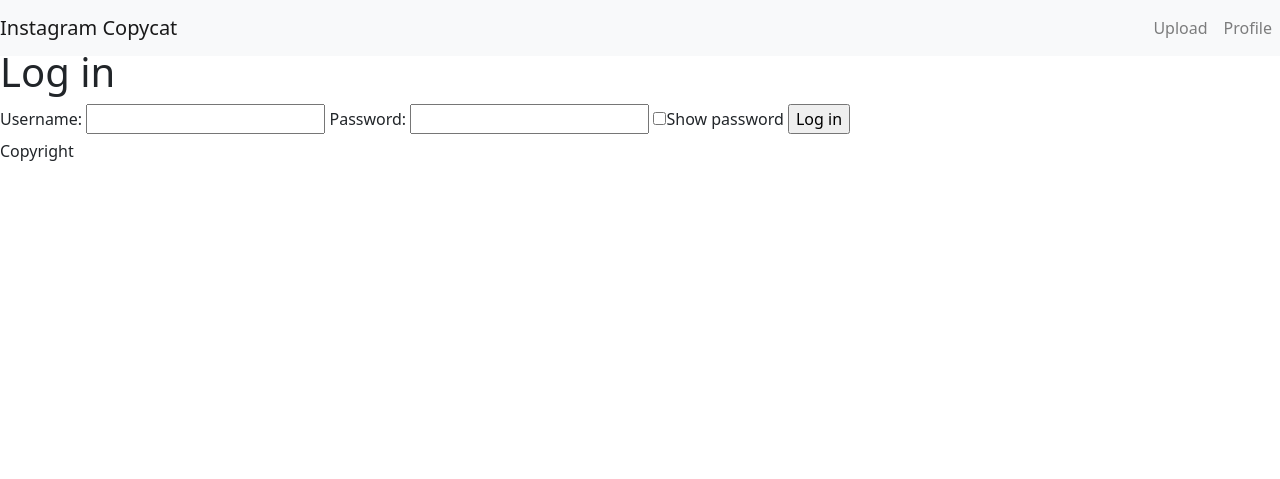
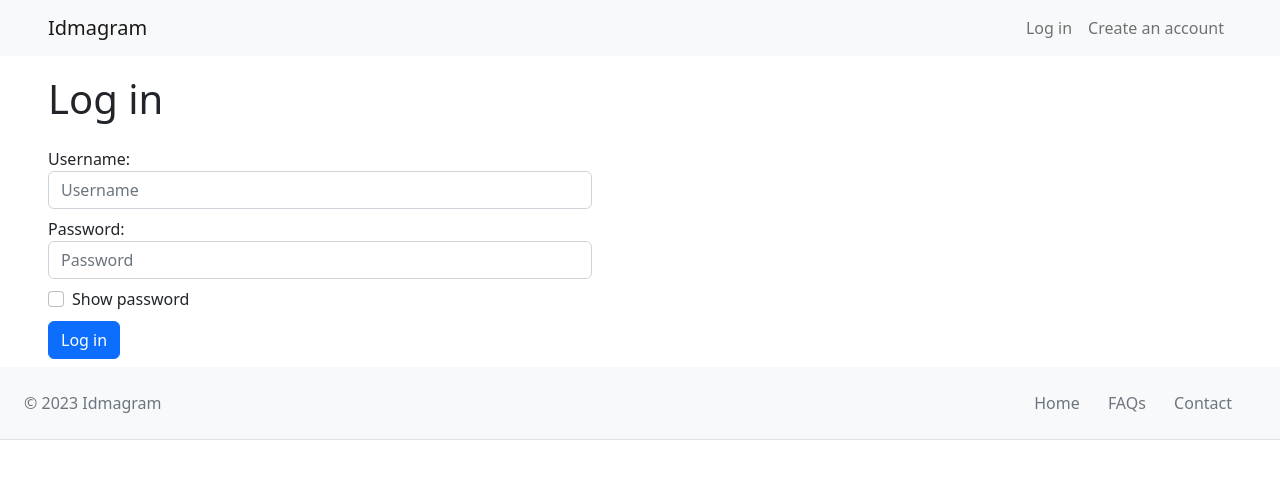
Before and after one commit to guillegpra/idmagram, a Node server app: page /login in a window 1280 px wide. Shown: the top 479 px of the page. Run offline with Node 20, Linux system fonts and the light colour scheme; style sheets or scripts are compiled from the project's sources.

Commit message:
create register and login pages

```diff
--- a/views/common/footer.ejs
+++ b/views/common/footer.ejs
@@ -1,5 +1,18 @@
-<footer>
-    Copyright
+<footer class="footer text-center text-lg-start bg-light text-muted">
+    <section class="d-flex justify-content-center justify-content-lg-between p-4 border-bottom">
+        <!-- Left -->
+        <div class="me-5 d-none d-lg-block">
+            &copy; <script>document.write(new Date().getFullYear())</script> Idmagram
+        </div>
+
+        <!-- Right -->
+        <div>
+            <a href="" class="me-4 ml-3 text-reset">Home</a>
+            <a href="" class="me-4 ml-3 text-reset">FAQs</a>
+            <a href="" class="me-4 ml-3 text-reset">Contact</a>
+        </div>
+    </section>
+
 </footer>
 
 <script src="https://cdn.jsdelivr.net/npm/bootstrap@5.3.0-alpha1/dist/js/bootstrap.bundle.min.js"></script>
--- a/views/common/head.ejs
+++ b/views/common/head.ejs
@@ -1,8 +1,8 @@
 <head>
     <title><%= title %></title>
     <meta http-equiv="Content-Type" content="text/html;charset=UTF-8">
-    <link rel="stylesheet" href="../css/style.css">
-    <link rel="stylesheet" href="https://cdn.jsdelivr.net/npm/bootstrap@4.3.1/dist/css/bootstrap.min.css" integrity="sha384-ggOyR0iXCbMQv3Xipma34MD+dH/1fQ784/j6cY/iJTQUOhcWr7x9JvoRxT2MZw1T" crossorigin="anonymous">
+    <meta name="viewport" content="width=device-width, initial-scale=1">
+    <link href="/css/main.min.css" type="text/css" rel="stylesheet">
+    <!-- <link rel="stylesheet" href="https://cdn.jsdelivr.net/npm/bootstrap@4.3.1/dist/css/bootstrap.min.css" integrity="sha384-ggOyR0iXCbMQv3Xipma34MD+dH/1fQ784/j6cY/iJTQUOhcWr7x9JvoRxT2MZw1T" crossorigin="anonymous"> -->
     <script type="text/javascript" src="https://code.jquery.com/jquery-3.6.1.js"></script>
-    <link rel="stylesheet" href="css/style.css">
 </head>
--- a/views/common/nav.ejs
+++ b/views/common/nav.ejs
@@ -1,14 +1,25 @@
-<nav class="navbar navbar-expand-lg navbar-light bg-light fixed-top">
+<nav class="navbar navbar-expand-lg navbar-light bg-light fixed-top px-5">
     <a href="/" class="navbar-brand">
-        Instagram Copycat
+        Idmagram
     </a>
 
     <button class="navbar-toggler" type="button" data-bs-toggle="collapse" data-bs-target="#navtab">
         <span class="navbar-toggler-icon"></span>
     </button>
-
     <div class="collapse navbar-collapse" id="navtab">
         <ul class="navbar-nav ms-auto">
+            <% if (title === "Log in" || title === "Create an account") { %>
+
+            <li class="nav-item active">
+                <a href="/login" class="nav-link">Log in</a>
+            </li>
+
+            <li class="nav-item">
+                <a href="/register" class="nav-link">Create an account</a>
+            </li>
+
+            <% } else { %>
+
             <li class="nav-item">
                 <a href="" class="nav-link">Upload</a>
             </li>
@@ -16,6 +27,8 @@
             <li class="nav-item">
                 <a href="" class="nav-link">Profile</a>
             </li>
+
+            <% } %>
         </ul>
     </div>
 </nav>
--- a/views/login.ejs
+++ b/views/login.ejs
@@ -5,15 +5,25 @@
     <body>
         <%- include('./common/nav'); %>
 
-        <div class="box">
-            <h1 class="mt-5">Log in</h1>
+        <div class="login px-5">
+            <h1>Log in</h1>
             <form action="" method="post">
-                <label for="username">Username:</label>
-                <input type="text" name="username" id="username">
-                <label for="pwd">Password:</label>
-                <input type="password" name="pwd" id="pwd" required>
-                <input type="checkbox" id="pwd-toggle" onclick="showPassword()">Show password
-                <input type="submit" value="Log in">
+                <div class="form-group pt-3">
+                    <label for="username">Username:</label>
+                    <input type="text" class="form-control" name="username" id="username" placeholder="Username">
+                </div>
+
+                <div class="form-group pt-2">
+                    <label for="pwd">Password:</label>
+                    <input type="password" class="form-control" name="pwd" id="pwd" placeholder="Password" required>
+                </div>
+
+                <div class="form-check pt-2">
+                    <input type="checkbox" class="form-check-input" id="pwd-toggle" onclick="showPassword()">
+                    <label class="form-check-label" for="pwd-toggle">Show password</label>
+                </div>
+
+                <button type="submit" class="btn btn-primary my-2">Log in</button>
             </form>
         </div>
 
```
Also changed, not shown: views/register.ejs (added, +53 -0 lines).
